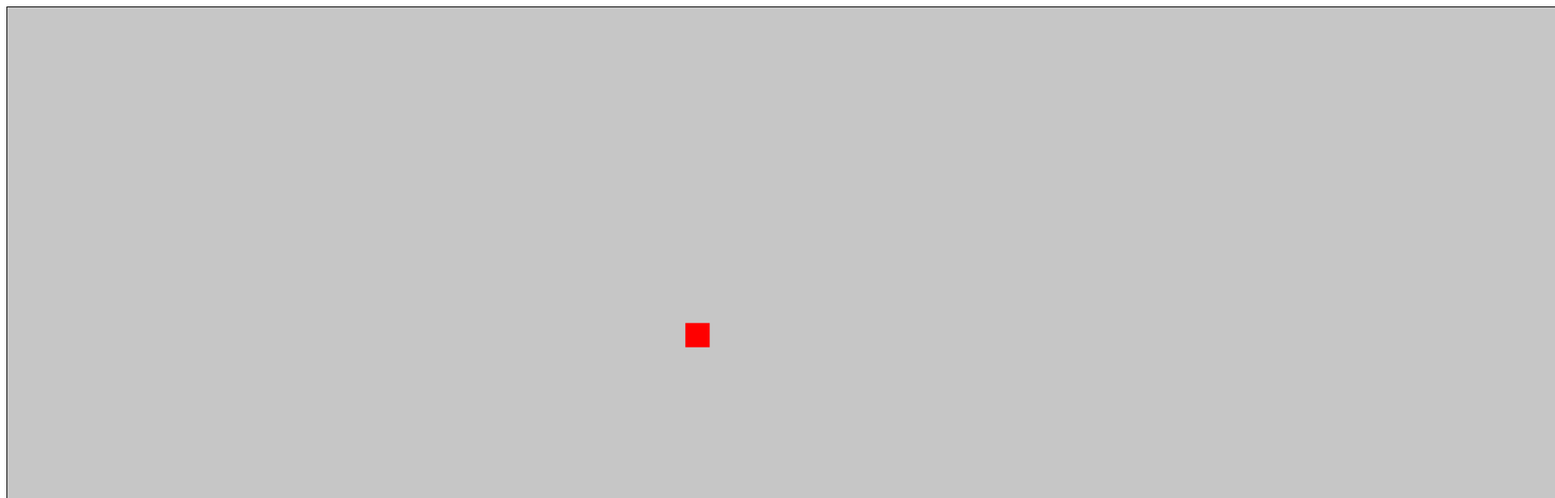
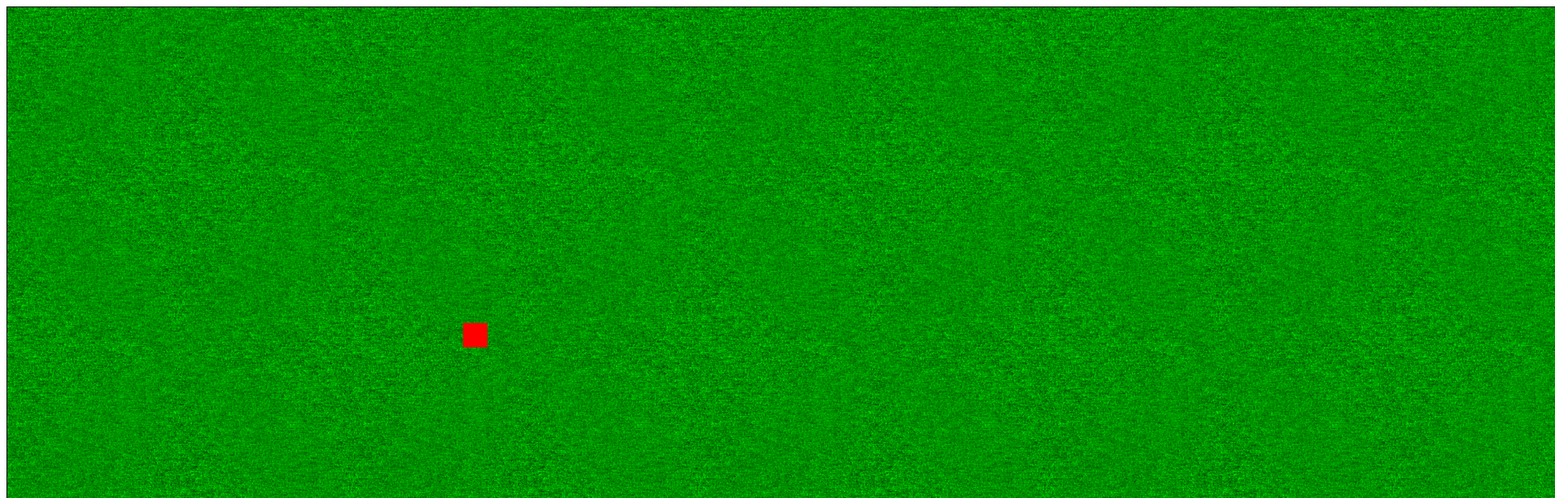
Before and after one commit to alexv59/Tank-game, a plain HTML site: page tank.html in a window 1280 px wide. Shown: the top 616 px of the page at 81% size, 1920 px wide, since content can reach past the window. Drawn offline with Linux system fonts and the light colour scheme; animation ran at ten frames a second.

Commit message:
added a map 'floor'
the player can now drive his tank on a grassy terrain

```diff
--- a/tank.html
+++ b/tank.html
@@ -1,5 +1,5 @@
 <html style="overflow: hidden">
-<head>
+<head >
     <meta charset="utf-8">
     <script src="tank.js"></script>
     <script src="tankPlayer.js"></script>
@@ -9,8 +9,11 @@
 
 
 </head>
-<body onload="init();"  >
- <canvas id="canvas" width="6100" height="3020"></canvas>
+<body onload="init();" >
+ <canvas id="canvas" width="4100" height="3020" style ="position:absolute"  ></canvas>
+ <canvas id='minicanvas'width="4100" height="3020"  ></canvas>
+
+
 
 
    </body>
--- a/tank.js
+++ b/tank.js
@@ -14,20 +14,24 @@ var canvas,
     canvas.style.border = "1px solid black";
     window.onkeydown = keyChecker.keyDownListener;
     window.onkeyup = keyChecker.keyUpListener;
-    //console.log("aaa "+ window.scrollX);
+    canvas1 = document.getElementById("minicanvas");
+    ctx1 = canvas1.getContext('2d');
+    w1=canvas1.width;
+    h1 = canvas1.height;
+    var img = new Image();
+    img.src='grass.png';
+    tankPlayer.x = window.innerWidth /2;
+    tankPlayer.y = height/2;
+    var counter = 0;
+    //comments
 
 
-    tankPlayer.x = window.innerWidth /2;
-    tankPlayer.y = height/2;
-    //comments
-    window.onbeforeunload = function () {
-        window.scrollTo(0, 0);
-      }
 
 
     setInterval(function(){
         updateGame(0.01);
         renderGame();
+        rBackground();
 
 
 
@@ -50,9 +54,33 @@ var canvas,
 
     }
     function renderBackground(){
-        ctx.fillStyle = "#c6c6c6";
-        ctx.fillRect(0,0,width,height);
+        //ctx.fillStyle = "rgba(0, 0, 0, 0.2)";
+    //ctx.fillRect(0,0,width,height);
+     //var pattern = ctx1.createPattern(img, 'repeat');
+      //ctx.fillStyle = pattern;
+       //ctx.fillStyle = pattern;
+   //    ctx.drawImage(img,500,0);
+   ctx.clearRect(0,0,width,height);
+       //rBackground();
+
+
+
 
     }
 
+    function rBackground(){
+        console.log("calling back");
+
+
+        if (counter < 1){
+            console.log(counter);
+        var pattern = ctx1.createPattern(img, 'repeat');
+        ctx1.fillStyle = pattern;
+        ctx1.fillRect(0, 0,width,height);
+        counter =1;
+        }
+
+    }
+
+
 }
--- a/tankPlayer.js
+++ b/tankPlayer.js
@@ -11,15 +11,13 @@ function TankPLayer(){
 	this.vx = 0; //his x velocity
 	this.vy = 0; //y velocity
     this.mod = 0; //new
-    this.speed = 2;
+    this.speed = 3;
 	this.angle = 0;
     this.lastShootTime = 0;
     this.shootDelayMs=600;
     //this.stats = {maxV:100,dAngle:0.03,acc:10,shootDelayMs:600};
     this.width = 50;
     this.height = 50;
-    this.camX1 = 960;
-    this.CamY;
 
     this.checkBounds = function(){ //function checks if the tank is within the map's bounds
         if(this.x  < 25 || this.x > (width - 25)){
@@ -52,7 +50,6 @@ function TankPLayer(){
             this.angle = (((this.angle-1) % 360) + 360) % 360;
         }
         if(keyChecker.keyStatus.up || keyChecker.keyStatus.down) {
-            window.scrollTo((this.x -window.innerWidth /2), (this.y - window.innerHeight /2)); //keps the user in the  center of the map so he doesn't run outside of the screen
             console.log("angle " + this.angle);
             this.x += (this.speed*this.mod) * Math.cos(Math.PI/180 * (this.angle-90));
             this.y += (this.speed*this.mod) * Math.sin(Math.PI/180 * (this.angle-90));
@@ -82,5 +79,7 @@ function TankPLayer(){
         ctx.rotate(Math.PI/180 * this.angle);
         ctx.drawImage(image, -(this.width/2), -(this.height/2), this.width, this.height);
         ctx.restore();
+        window.scrollTo((this.x -window.innerWidth /2), (this.y - window.innerHeight /2)); //keps the user in the  center of the map so he doesn't run outside of the screen
+
     }
 }
```
Also changed, not shown: grass.png (added).
